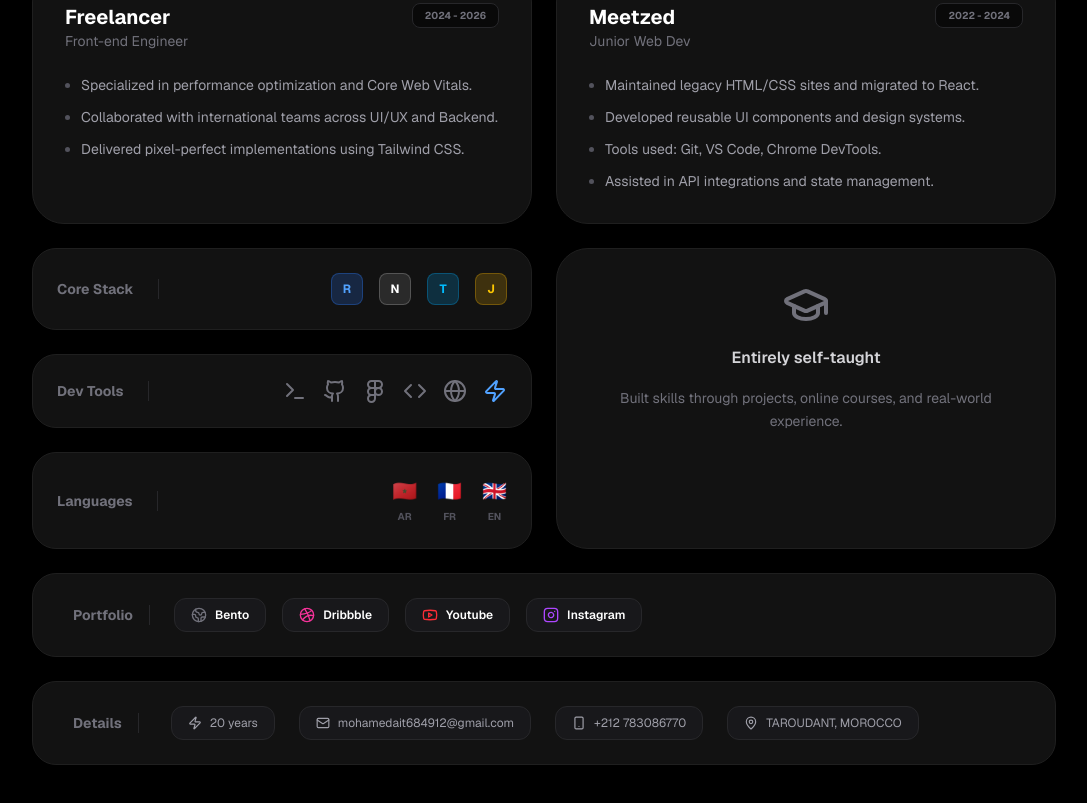
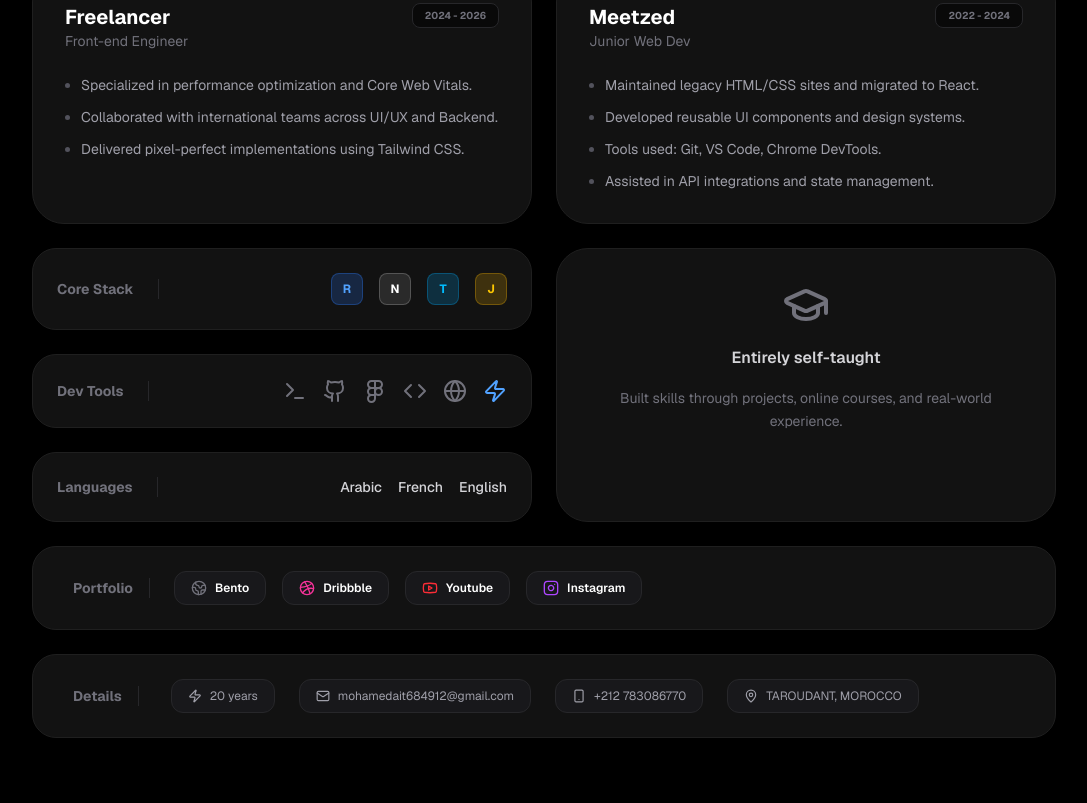
Before and after one commit to mohaaitbensaid-coder/mohamed-ait, a Next.js app: page / in a window 1280 px wide. Shown: the part 450-1253 px from the top of the page, without its empty margins (96-1183 px from the left). After the commit the page ends 1228 px from the top, so only its background shows below. Built offline with nearby package versions, Linux system fonts and the light colour scheme.

Commit message:
Update languages: remove flags and use text labels

```diff
--- a/app/page.tsx
+++ b/app/page.tsx
@@ -170,19 +170,10 @@ export default function Home() {
             {/* Languages */}
             <div className="bg-[#121212] rounded-[1.5rem] p-6 border border-[#1f1f1f] flex items-center justify-between">
               <span className="text-sm font-bold text-zinc-500 border-r border-zinc-800 pr-6 mr-6">Languages</span>
-              <div className="flex gap-5">
-                <div className="flex flex-col items-center gap-1">
-                  <span className="text-xl">🇲🇦</span>
-                  <span className="text-[10px] font-bold text-zinc-600">AR</span>
-                </div>
-                <div className="flex flex-col items-center gap-1">
-                  <span className="text-xl">🇫🇷</span>
-                  <span className="text-[10px] font-bold text-zinc-600">FR</span>
-                </div>
-                <div className="flex flex-col items-center gap-1">
-                  <span className="text-xl">🇬🇧</span>
-                  <span className="text-[10px] font-bold text-zinc-600">EN</span>
-                </div>
+              <div className="flex gap-4">
+                <span className="text-sm font-medium text-zinc-300">Arabic</span>
+                <span className="text-sm font-medium text-zinc-300">French</span>
+                <span className="text-sm font-medium text-zinc-300">English</span>
               </div>
             </div>
           </div>
```
